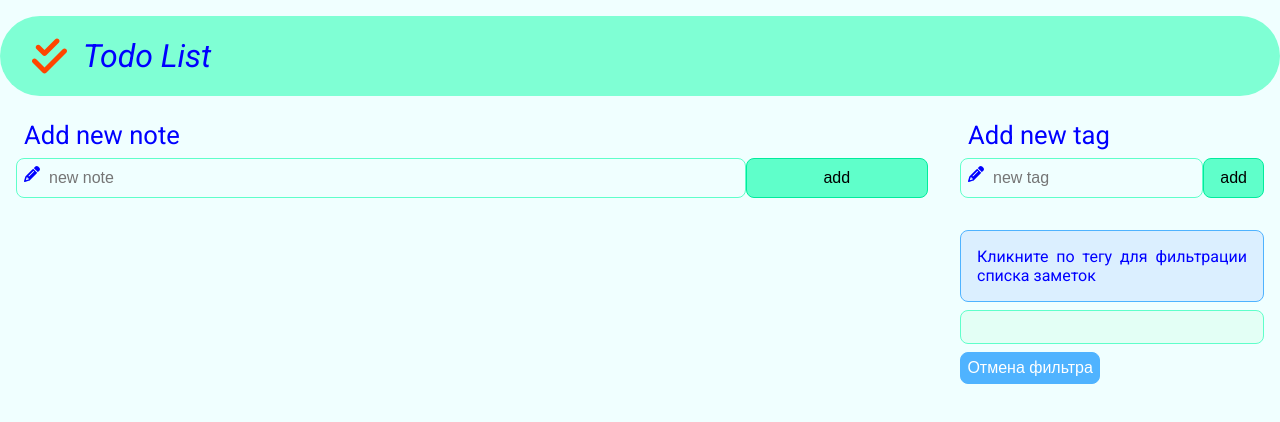
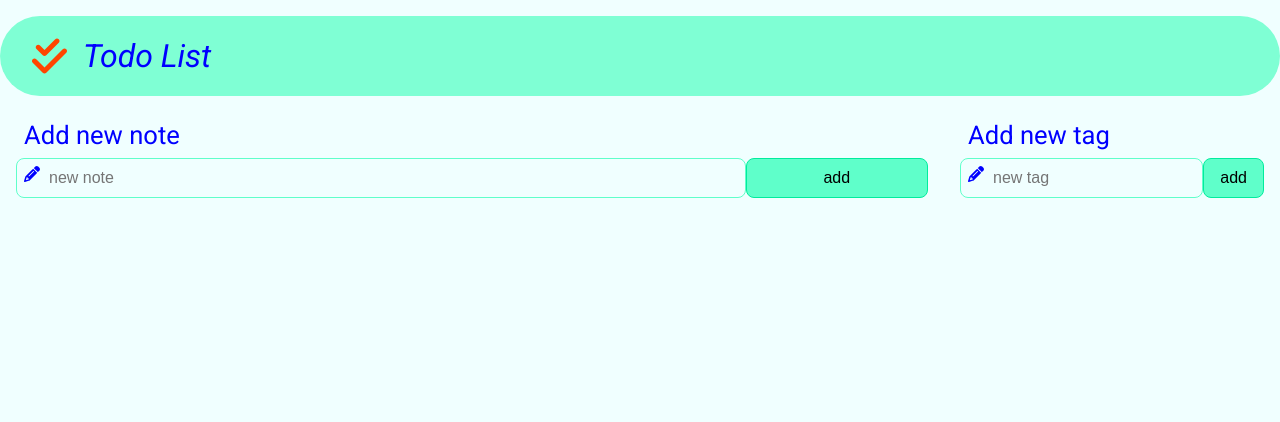
Before and after one commit to Aleksandr-Glebik/text-editor, a React (Create React App) app: page / in a window 1280 px wide. Shown: the top 422 px of the page. Built offline with nearby package versions, Linux system fonts and the light colour scheme.

Commit message:
refactor: comp TagsList if tags empty hide tagsList

```diff
--- a/src/components/TagList/TagsList.tsx
+++ b/src/components/TagList/TagsList.tsx
@@ -20,7 +20,8 @@ const TagsList: React.FC = ()  => {
     }, [tags, notes, dispatch])
 
     return (
-        <div className='tag-list__container'>
+        <>
+          {tags.length > 0 && <div className='tag-list__container'>
             <p className='tag-list__text'>
                 Кликните по тегу для фильтрации списка заметок
             </p>
@@ -38,8 +39,8 @@ const TagsList: React.FC = ()  => {
             >
                 Отмена фильтра
             </button>
-        </div>
-
+        </div>}
+        </>
     )
 }
 
```
